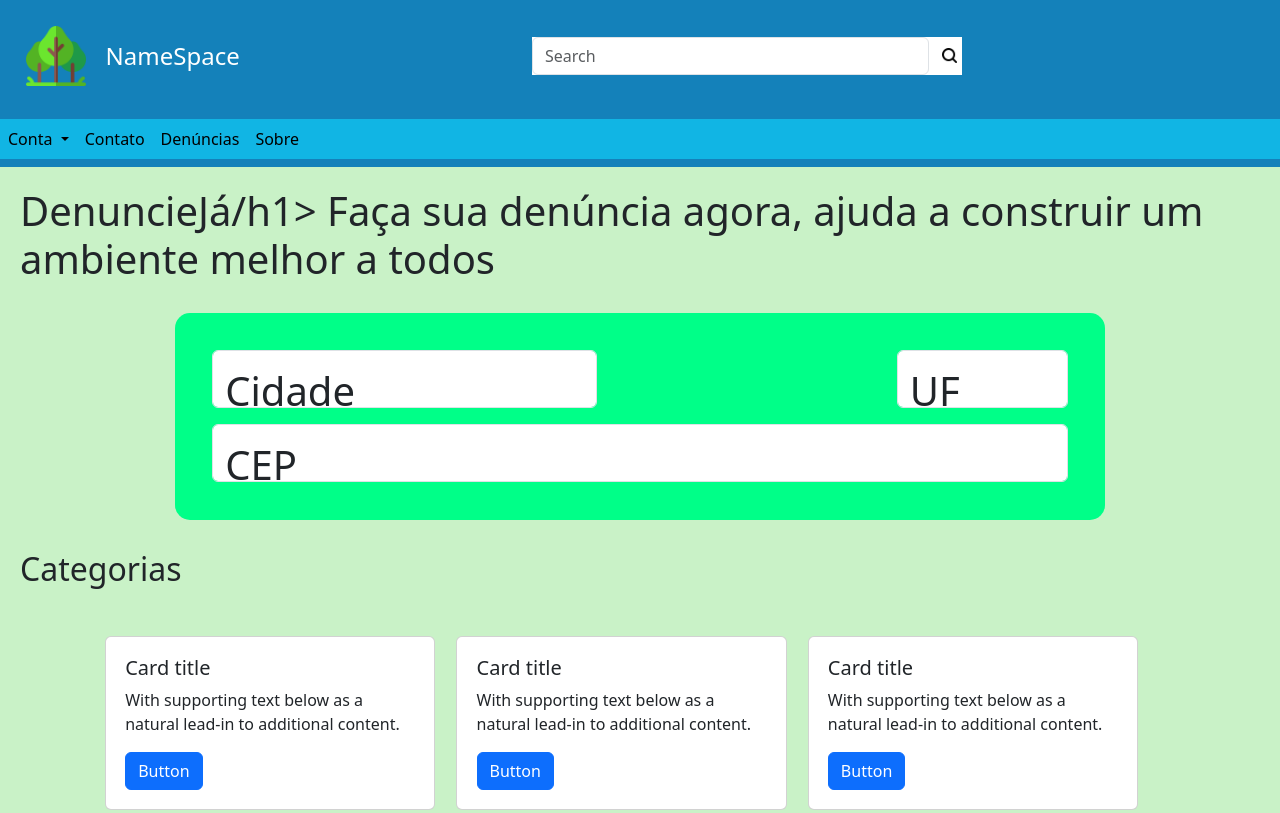
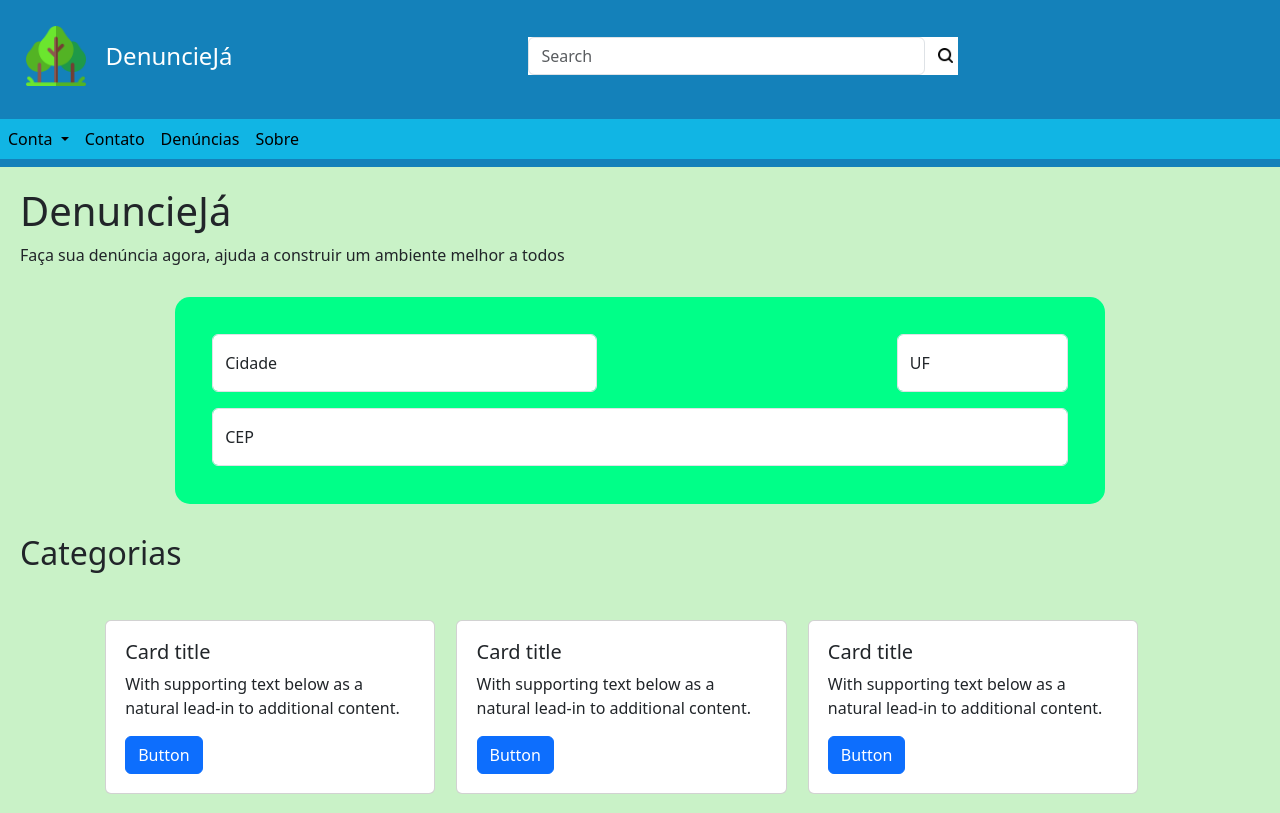
Before and after one commit to Arisleycds/Prototipo-LigaJovem, a plain HTML site: page public/index.html in a window 1280 px wide. Shown: the top 813 px of the page. Drawn offline with nearby package versions, Linux system fonts and the light colour scheme.

Commit message:
update sitename

```diff
--- a/public/index.html
+++ b/public/index.html
@@ -13,7 +13,7 @@
             <!-- <nav class="navbar bg-body-tertiary"> -->
             <a class="navbar-brand" href="#">
                 <img src="../assets/img/floresta.png" alt="Logo" width="60" height="60" class="d-inline-block align-text-top">
-                NameSpace
+                DenuncieJá
             </a>
             <form class="d-flex" role="search">
                 <input class="form-control me-2" type="search" placeholder="Search" aria-label="Search"/>
@@ -55,7 +55,7 @@
         </navbar>
     </header>
     <main>
-        <h1>DenuncieJá/h1>
+        <h1>DenuncieJá</h1>
         Faça sua denúncia agora, ajuda a construir um ambiente melhor a todos
         <div class="container">
             <form action="">
```
Also changed, not shown: public/sobre.html (+2 -2 lines).
